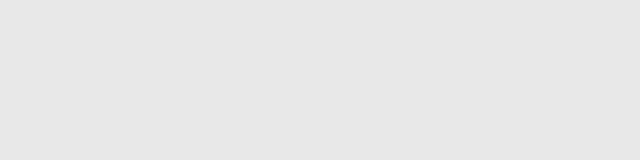
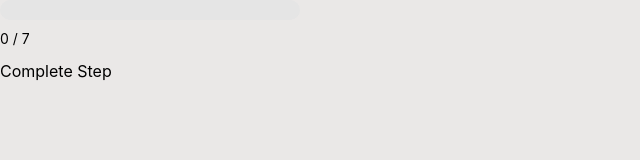
Before and after one commit to EgilVDW/pentia, a Vue app: page /materialer in a window 1280 px wide. Before the commit this address had no page. Shown: the top 160 px of the page, without its empty margins (0-640 px from the left). Built offline with nearby package versions, Linux system fonts and the light colour scheme; a web font is replaced by a local one.

Commit message:
Add progress bar with demo button to complete steps

```diff
--- /dev/null
+++ b/src/components/MaterialsProgressBar.vue
@@ -0,0 +1,65 @@
+<script setup>
+import { computed, ref } from "vue"
+
+const totalSteps = 7
+
+const completedSteps = ref(0)
+
+const progressPercent = computed(() => {
+  return (completedSteps.value / totalSteps) * 100
+})
+
+const completeStep = () => {
+  if (completedSteps.value < totalSteps) {
+    completedSteps.value++
+  }
+}
+</script>
+
+<template>
+  <section class="progress">
+    <div class="progress__bar">
+      <div
+        class="progress__fill"
+        :style="{ width: progressPercent + '%' }"
+      ></div>
+    </div>
+
+    <div class="progress__text">
+      {{ completedSteps }} / {{ totalSteps }}
+    </div>
+
+    <!-- Demo button -->
+    <button class="progress__btn" @click="completeStep">
+      Complete Step
+    </button>
+  </section>
+</template>
+
+<style scoped lang="scss">
+.progress {
+  &__bar {
+    position: relative;
+    width: 300px;
+    height: 20px;
+    background: #e5e5e5;
+    border-radius: 999px;
+    overflow: hidden;
+  }
+
+  &__fill {
+    height: 100%;
+    background: $color-primary;
+    transition: width 0.3s ease;
+  }
+
+  &__text {
+    margin-top: 8px;
+    font-size: 14px;
+  }
+
+  &__btn {
+    margin-top: 10px;
+  }
+}
+</style>
--- a/src/router/index.js
+++ b/src/router/index.js
@@ -1,6 +1,7 @@
+import HomeView from "@/views/HomeView.vue";
+import MaterialsView from "@/views/MaterialsView.vue";
+import PlaceholderView from "@/views/PlaceholderView.vue";
 import { createRouter, createWebHistory } from "vue-router";
-import HomeView from "@/views/HomeView.vue";
-import PlaceholderView from "@/views/PlaceholderView.vue";
 
 
 const router = createRouter({
@@ -15,6 +16,11 @@ const router = createRouter({
       path: "/placeholder",
       name: "placeholder",
       component: PlaceholderView
+    },
+    {
+      path: "/materialer",
+      name: "materialer",
+      component: MaterialsView
     }
   ]
 });
--- /dev/null
+++ b/src/views/MaterialsView.vue
@@ -0,0 +1,15 @@
+<script setup>
+import MaterialsProgressBar from "@/components/MaterialsProgressBar.vue";
+
+
+</script>
+
+<template>
+  <div id="progress-bar">
+    <MaterialsProgressBar />
+  </div>
+</template>
+
+<style lang="scss" scoped>
+
+</style>
```
